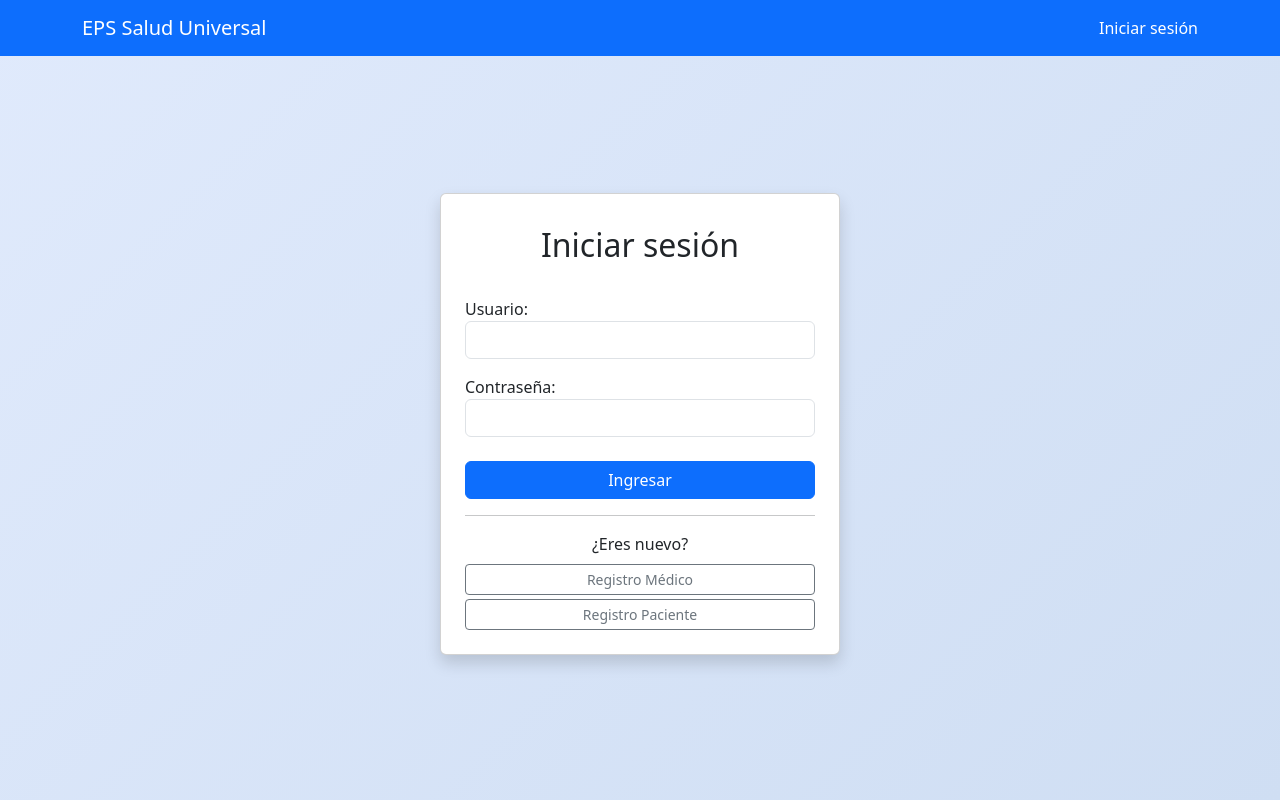
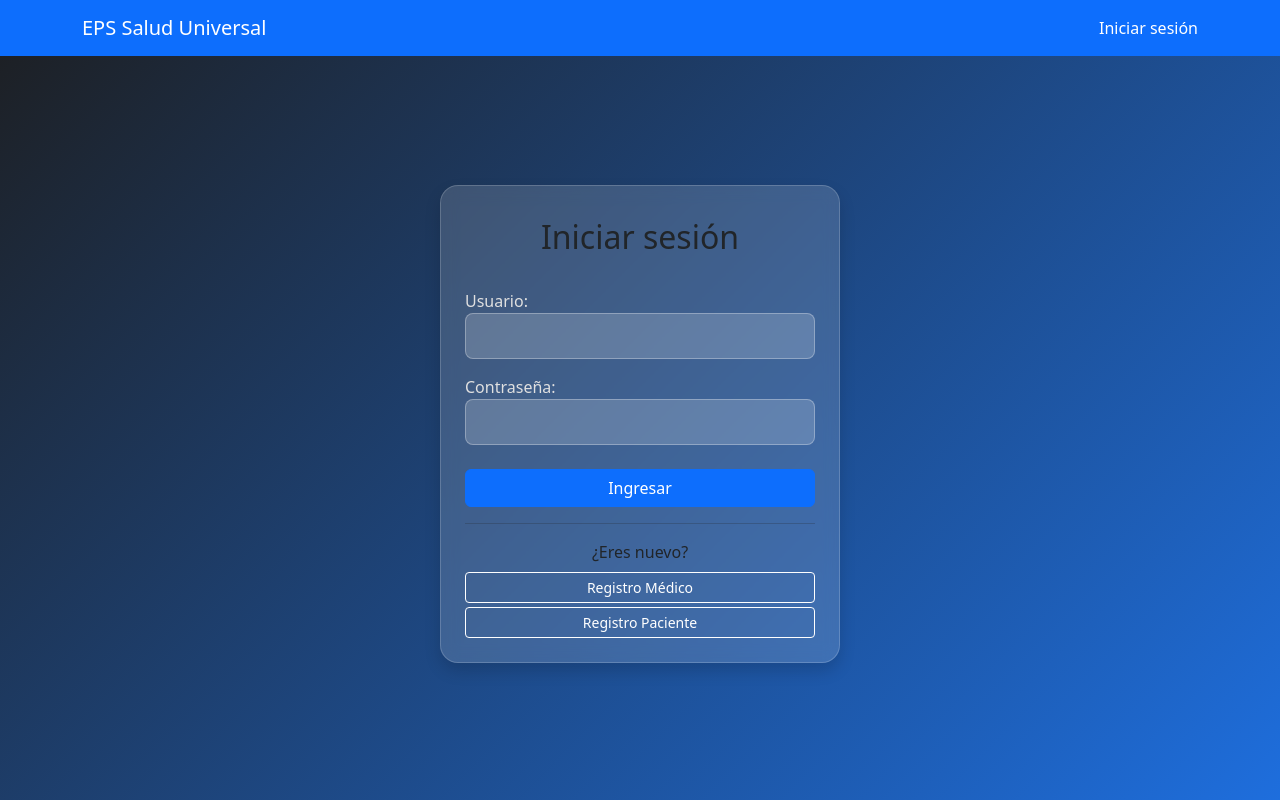
Before and after one commit to Eliasovalle22/eps_salud, a Django app: page /login/ in a window 1280 px wide. Run offline with Django 5.2, Linux system fonts and the light colour scheme.

Commit message:
commit_2
se mejoró la interfaz del login

```diff
--- a/core/templates/core/login.html
+++ b/core/templates/core/login.html
@@ -2,12 +2,53 @@
 {% block content %}
 <style>
   body {
-    background: linear-gradient(135deg, #e0eafc 0%, #cfdef3 100%);
+    background: linear-gradient(135deg, #1d1e20 0%, #1e6edd 100%);
     min-height: 100vh;
+  }
+  .login-card {
+    background: rgba(255, 255, 255, 0.15);
+    border-radius: 18px;
+    box-shadow: 0 8px 32px 0 rgba(31, 38, 135, 0.37);
+    backdrop-filter: blur(8px);
+    -webkit-backdrop-filter: blur(8px);
+    border: 1px solid rgba(255, 255, 255, 0.18);
+  }
+  input[type="text"],
+  input[type="password"],
+  input[type="email"] {
+    background: rgba(255, 255, 255, 0.18);
+    border: 1px solid rgba(255,255,255,0.3);
+    color: #fff;
+    border-radius: 8px;
+    padding: 10px;
+    margin-bottom: 10px;
+    box-shadow: none;
+    outline: none;
+    transition: background 0.3s, border 0.3s;
+  }
+  input[type="text"]:focus,
+  input[type="password"]:focus,
+  input[type="email"]:focus {
+    background: rgba(30, 110, 221, 0.25);
+    border: 1.5px solid #0d6efd;
+    color: #fff;
+  }
+  label {
+    color: #e0e0e0;
+  }
+  .btn-outline-secondary,
+  .btn-outline-secondary:visited {
+    color: #fff !important;
+    border-color: #fff !important;
+  }
+  .btn-outline-secondary:hover {
+    background: #fff;
+    color: #0d6efd !important;
+    border-color: #fff !important;
   }
 </style>
 <div class="container mt-5 d-flex justify-content-center align-items-center" style="min-height: 80vh;">
-  <div class="card shadow p-4" style="width: 100%; max-width: 400px;">
+  <div class="card login-card shadow p-4" style="width: 100%; max-width: 400px;">
     <div class="text-center mb-4">
       <i class="bi bi-person-circle" style="font-size: 3rem; color: #0d6efd;"></i>
       <h2 class="mt-2">Iniciar sesión</h2>
```
Also changed, not shown: core/static/fondo.png (added), core/static/style.css (added).
